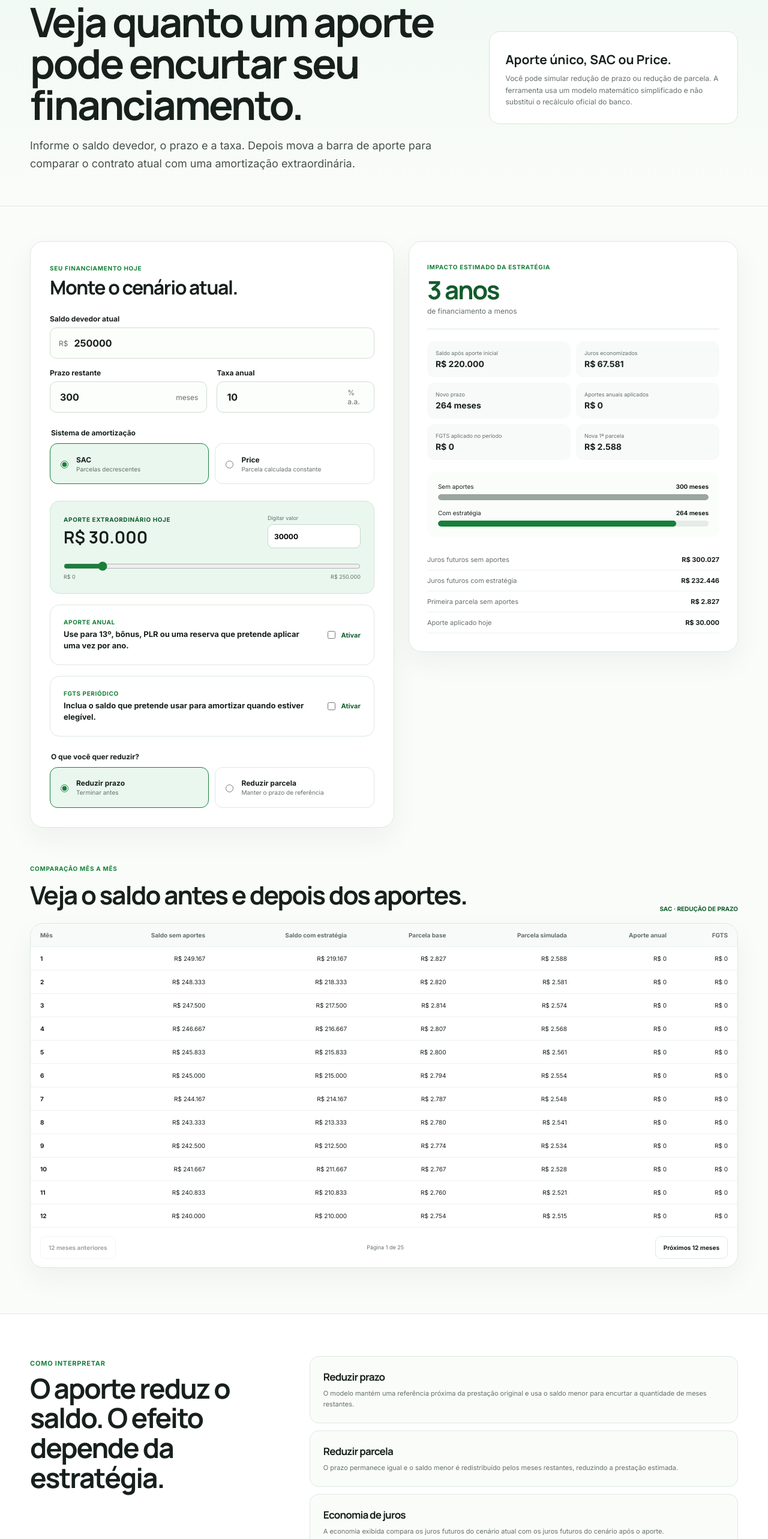
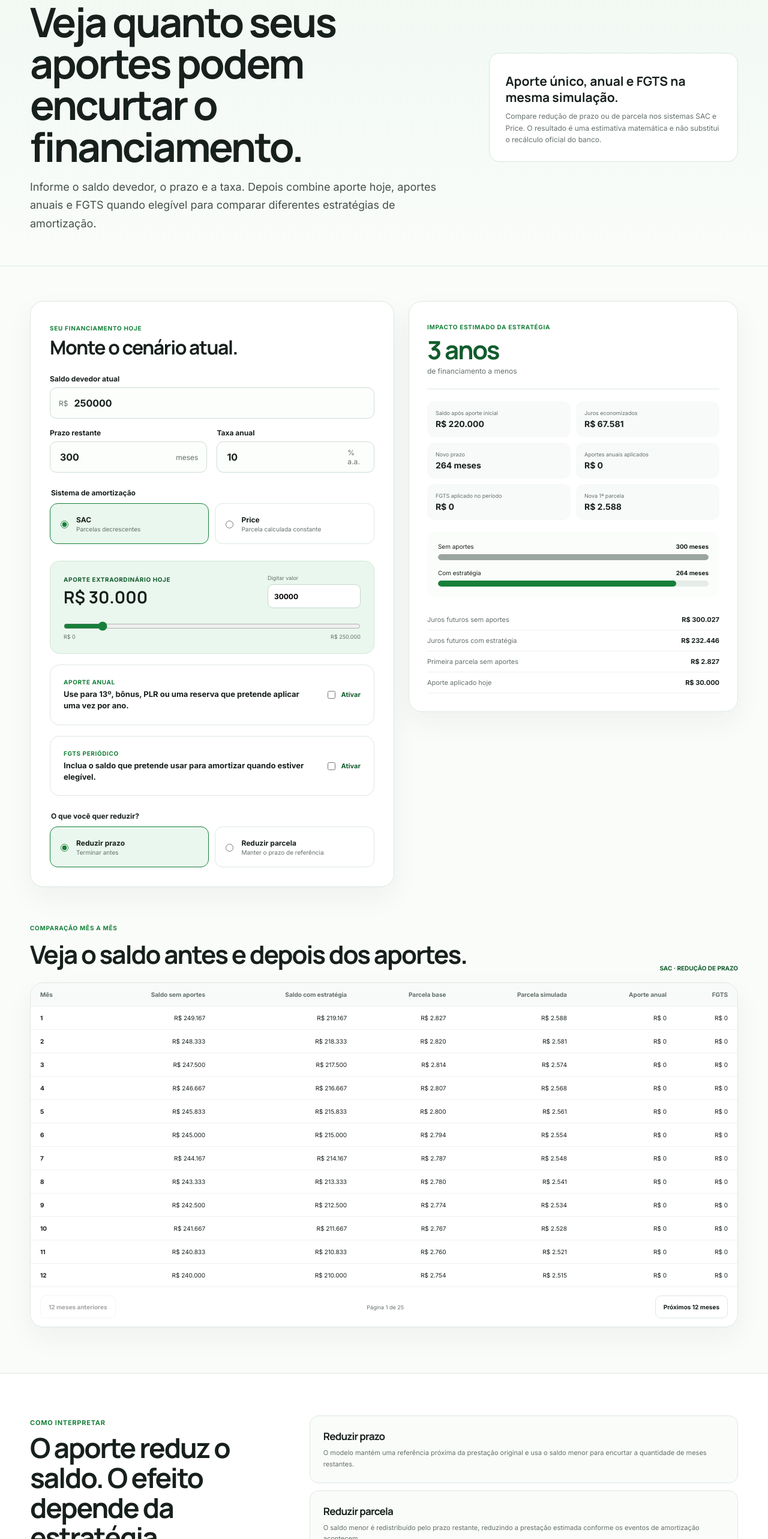
Before and after one commit to Bonisengna/descomplicasa, a Next.js app: page /calculadoras/amortizacao in a window 1280 px wide. Shown: the part 234-2800 px from the top of the page at 60% size. Built offline with nearby package versions, Linux system fonts and the light colour scheme.

Commit message:
content: atualiza pagina de amortizacao com aportes recorrentes

```diff
--- a/app/calculadoras/amortizacao/page.tsx
+++ b/app/calculadoras/amortizacao/page.tsx
@@ -6,7 +6,7 @@ import styles from "./amortizacao.module.css";
 export const metadata: Metadata = {
   title: "Simulador de amortização de financiamento | DescompliCAZA",
   description:
-    "Simule um aporte único no financiamento imobiliário e veja a redução estimada de prazo, parcela e juros nos sistemas SAC e Price.",
+    "Simule aporte imediato, aporte anual e uso periódico do FGTS no financiamento imobiliário e veja a redução estimada de prazo, parcela e juros.",
 };
 
 const structuredData = {
@@ -17,7 +17,7 @@ const structuredData = {
   operatingSystem: "Web",
   offers: { "@type": "Offer", price: "0", priceCurrency: "BRL" },
   description:
-    "Ferramenta gratuita para comparar um financiamento antes e depois de um aporte extraordinário.",
+    "Ferramenta gratuita para comparar um financiamento antes e depois de aportes extraordinários e recorrentes.",
 };
 
 export default function AmortizationPage() {
@@ -34,16 +34,16 @@ export default function AmortizationPage() {
           <div className={styles.heroGrid}>
             <div>
               <span className={styles.kicker}>Simulador gratuito</span>
-              <h1>Veja quanto um aporte pode encurtar seu financiamento.</h1>
+              <h1>Veja quanto seus aportes podem encurtar o financiamento.</h1>
               <p>
-                Informe o saldo devedor, o prazo e a taxa. Depois mova a barra de aporte para comparar o contrato atual com uma amortização extraordinária.
+                Informe o saldo devedor, o prazo e a taxa. Depois combine aporte hoje, aportes anuais e FGTS quando elegível para comparar diferentes estratégias de amortização.
               </p>
             </div>
 
             <aside className={styles.heroNote}>
-              <strong>Aporte único, SAC ou Price.</strong>
+              <strong>Aporte único, anual e FGTS na mesma simulação.</strong>
               <p>
-                Você pode simular redução de prazo ou redução de parcela. A ferramenta usa um modelo matemático simplificado e não substitui o recálculo oficial do banco.
+                Compare redução de prazo ou de parcela nos sistemas SAC e Price. O resultado é uma estimativa matemática e não substitui o recálculo oficial do banco.
               </p>
             </aside>
           </div>
@@ -65,11 +65,11 @@ export default function AmortizationPage() {
             </article>
             <article>
               <h3>Reduzir parcela</h3>
-              <p>O prazo permanece igual e o saldo menor é redistribuído pelos meses restantes, reduzindo a prestação estimada.</p>
+              <p>O saldo menor é redistribuído pelo prazo restante, reduzindo a prestação estimada conforme os eventos de amortização acontecem.</p>
             </article>
             <article>
-              <h3>Economia de juros</h3>
-              <p>A economia exibida compara os juros futuros do cenário atual com os juros futuros do cenário após o aporte.</p>
+              <h3>FGTS não é aporte anual automático</h3>
+              <p>Na amortização ou liquidação, o simulador considera intervalo de 24 meses entre usos do FGTS. A elegibilidade e o saldo disponível precisam ser confirmados com a instituição financeira.</p>
             </article>
           </div>
         </div>
@@ -77,7 +77,7 @@ export default function AmortizationPage() {
 
       <section className={styles.disclaimer}>
         <div className="container">
-          Esta ferramenta é informativa. O cálculo não considera TR, seguros, tarifas, CET, datas exatas de vencimento, atualização monetária ou regras específicas de recálculo da instituição financeira. Consulte o banco antes de efetuar uma amortização.
+          Esta ferramenta é informativa. O cálculo não considera TR, seguros, tarifas, CET, datas exatas de vencimento, atualização monetária ou regras específicas de recálculo da instituição financeira. O uso do FGTS depende das regras vigentes, do contrato e da elegibilidade do trabalhador. Consulte o banco antes de efetuar uma amortização.
         </div>
       </section>
 
```
